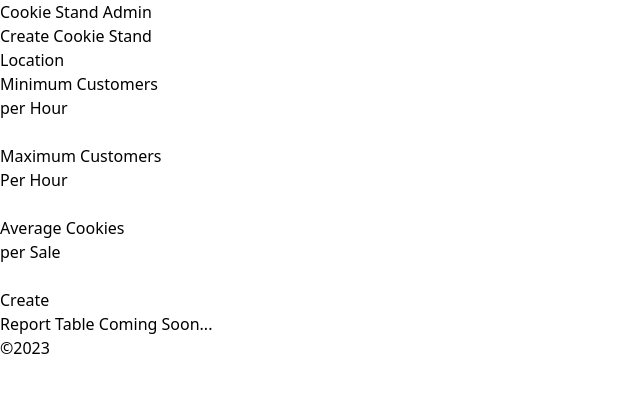
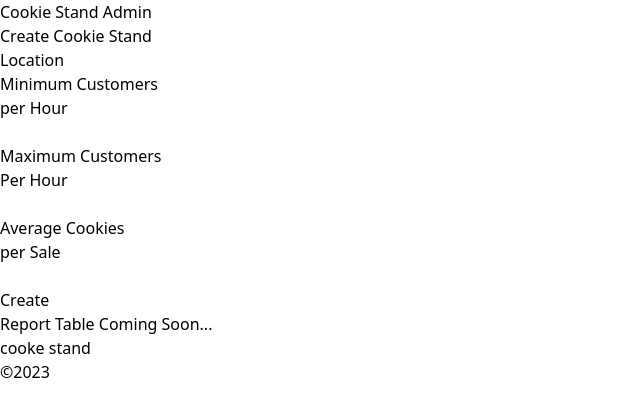
Before and after one commit to MonikaChris/cookie-stand-admin, a Next.js app: page / in a window 1280 px wide. Shown: the top 416 px of the page, without its empty margins (0-640 px from the left). Built offline with nearby package versions, Linux system fonts and the light colour scheme.

Commit message:
Refactor into components

```diff
--- /dev/null
+++ b/components/CookieStandAdmin.js
@@ -0,0 +1,33 @@
+import Head from 'next/head';
+import Header from '../components/Header'
+import CreateForm from '../components/CreateForm'
+import ReportTable from '../components/ReportTable'
+import Footer from '../components/Footer'
+import { useState } from 'react';
+
+export default function CookieStandAdmin() {
+    // const [cookieStand, createCookieStand] = useState('');
+
+    // function createStandHandler(e) {
+    //     e.preventDefault();
+    //     console.log(`target: ${e.target.location.value}`)
+    //     const new_stand = {"location": e.target.location.value, "minCustomers": e.target.minCustomers.value, "maxCustomers": e.target.maxCustomers.value, "avgCookies": e.target.avgCookies.value};
+    //     createCookieStand(JSON.stringify(new_stand));
+    // }
+
+    return (
+        <>
+            <Head>
+                <title>Cookie Stand Admin</title>
+            </Head>
+            <Header />
+            <main>
+                <CreateForm />
+                <ReportTable />
+            </main>
+            <Footer />
+
+        </>
+
+    );
+}
--- /dev/null
+++ b/components/CreateForm.js
@@ -0,0 +1,38 @@
+export default function CreateForm({ createStandHandler }) {
+    return (
+        <form className="w-3/4 p-8 mx-auto my-10 bg-green-300 rounded h-60">
+
+                    <div className="flex-col">
+                    <h1 className="pb-4 text-2xl text-center">Create Cookie Stand</h1>
+
+                    <label className="px-2"for="location">Location</label>
+                    <input name="location" className="w-5/6"/>
+                    </div>
+
+                  <div className="flex justify-between mt-8">
+
+                    <div className="flex-col text-center">
+                      <p>Minimum Customers</p>
+                      <p>per Hour</p>
+                      <input name="minCustomers" className="flex-auto pl-1"/>
+                    </div>
+
+                    <div className="flex-col text-center">
+                      <p>Maximum Customers</p>
+                      <p>Per Hour</p>
+                      <input name="maxCustomers" className="flex-auto pl-1"/>
+                    </div>
+
+                    <div className="flex-col text-center">
+                      <p>Average Cookies</p>
+                      <p>per Sale</p>
+                      <input name="avgCookies" className="flex-auto pl-1"/>
+                    </div>
+
+                    <div>
+                      <button className="px-12 py-8 text-black bg-green-500">Create</button>
+                    </div>
+                  </div>
+                </form>
+    );
+}
--- /dev/null
+++ b/components/Footer.js
@@ -0,0 +1,7 @@
+export default function Footer() {
+    return (
+        <footer className="fixed bottom-0 w-full p-4 mt-8 bg-green-500">
+            <p>©2023</p>
+        </footer>
+    );
+}
--- /dev/null
+++ b/components/Header.js
@@ -0,0 +1,7 @@
+export default function Header() {
+    return (
+        <header className="flex items-center justify-between p-4 bg-green-500 text-black-50">
+            <h1 className="text-4xl">Cookie Stand Admin</h1>
+        </header>
+    );
+}
--- /dev/null
+++ b/components/ReportTable.js
@@ -0,0 +1,8 @@
+export default function ReportTable() {
+    return (
+        <>
+        <p className="pb-8 text-center">Report Table Coming Soon...</p>
+        <p className="text-center">cooke stand</p>
+        </>
+    );
+}
--- /dev/null
+++ b/data.js
@@ -0,0 +1 @@
+export const hours = ['6am', '7am', '8am', '9am', '10am', '11am', '12pm', '1pm', '2pm', '3pm', '4pm', '5pm', '6pm', '7pm'];
--- a/pages/index.js
+++ b/pages/index.js
@@ -1,65 +1,9 @@
-import Head from 'next/head';
-import { useState } from 'react';
+import CookieStandAdmin from '../components/CookieStandAdmin';
 
 export default function Home() {
-  const [cookieStand, createCookieStand] = useState('');
-
-  function createStandHandler(e) {
-      e.preventDefault();
-      console.log(`target: ${e.target.location.value}`)
-      const new_stand = {"location": e.target.location.value, "minCustomers": e.target.minCustomers.value, "maxCustomers": e.target.maxCustomers.value, "avgCookies": e.target.avgCookies.value};
-      createCookieStand(JSON.stringify(new_stand));
-  }
 
     return (
         <div>
-            <Head>
-                <title>Cookie Stand Admin</title>
-            </Head>
-            <header className="flex items-center justify-between p-4 bg-green-500 text-black-50">
-                <h1 className="text-4xl">Cookie Stand Admin</h1>
-            </header>
-            <main>
-                <form onSubmit={createStandHandler} className="w-3/4 p-8 mx-auto my-10 bg-green-300 rounded h-60">
-
-                    <div className="flex-col">
-                    <h1 className="pb-4 text-2xl text-center">Create Cookie Stand</h1>
-
-                    <label className="px-2"for="location">Location</label>
-                    <input name="location" className="w-5/6"/>
-                    </div>
-
-                  <div className="flex justify-between mt-8">
-
-                    <div className="flex-col text-center">
-                      <p>Minimum Customers</p>
-                      <p>per Hour</p>
-                      <input name="minCustomers" className="flex-auto pl-1"/>
-                    </div>
-
-                    <div className="flex-col text-center">
-                      <p>Maximum Customers</p>
-                      <p>Per Hour</p>
-                      <input name="maxCustomers" className="flex-auto pl-1"/>
-                    </div>
-
-                    <div className="flex-col text-center">
-                      <p>Average Cookies</p>
-                      <p>per Sale</p>
-                      <input name="avgCookies" className="flex-auto pl-1"/>
-                    </div>
-
-                    <div>
-                      <button className="px-12 py-8 text-black bg-green-500">Create</button>
-                    </div>
-                  </div>
-                </form>
-                <p className="pb-8 text-center">Report Table Coming Soon...</p>
-                <p className="text-center">{cookieStand}</p>
-            </main>
-            <footer className="fixed bottom-0 w-full p-4 mt-8 bg-green-500">
-                <p className="">©2023</p>
-            </footer>
+            <CookieStandAdmin />
         </div>);
-
 }
```
